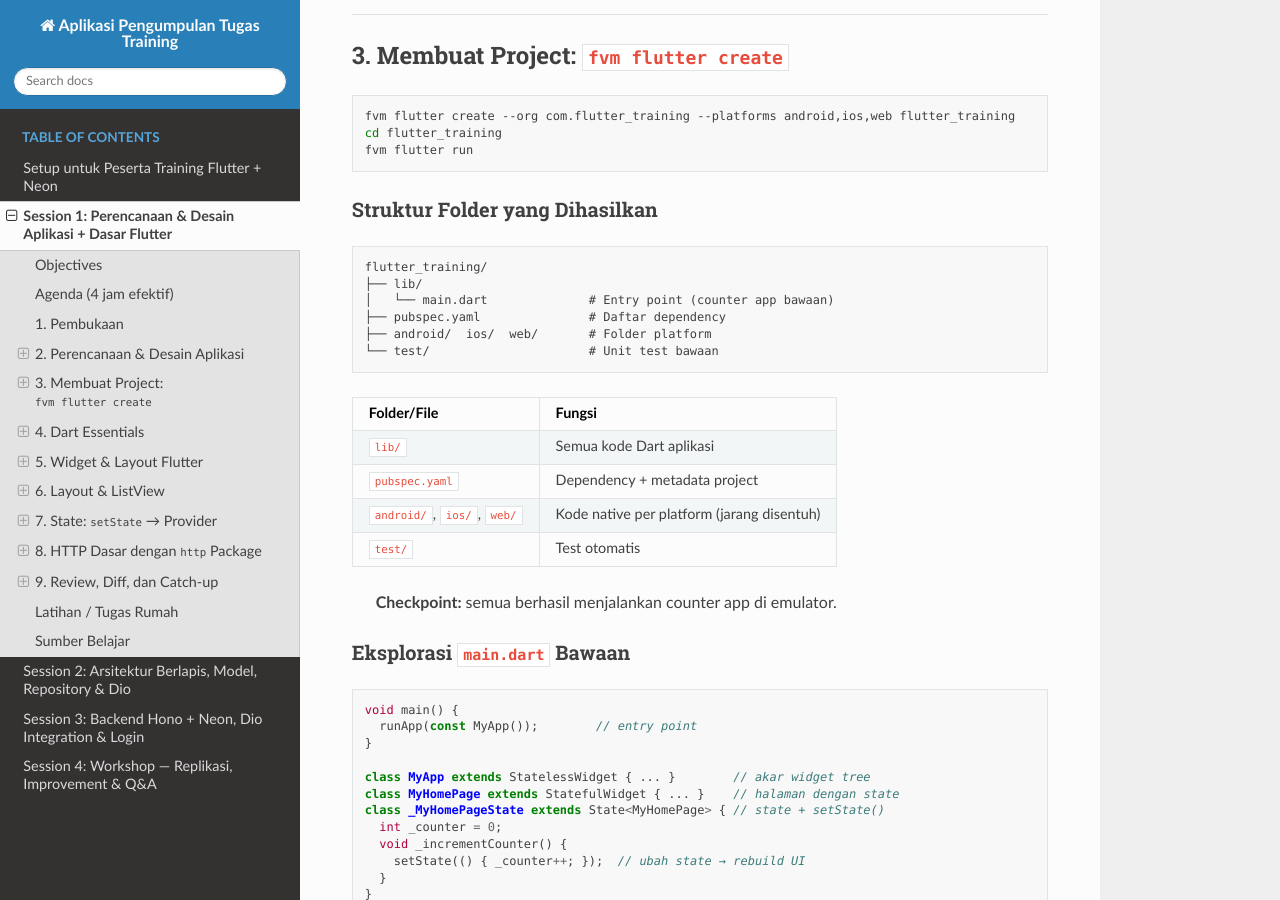
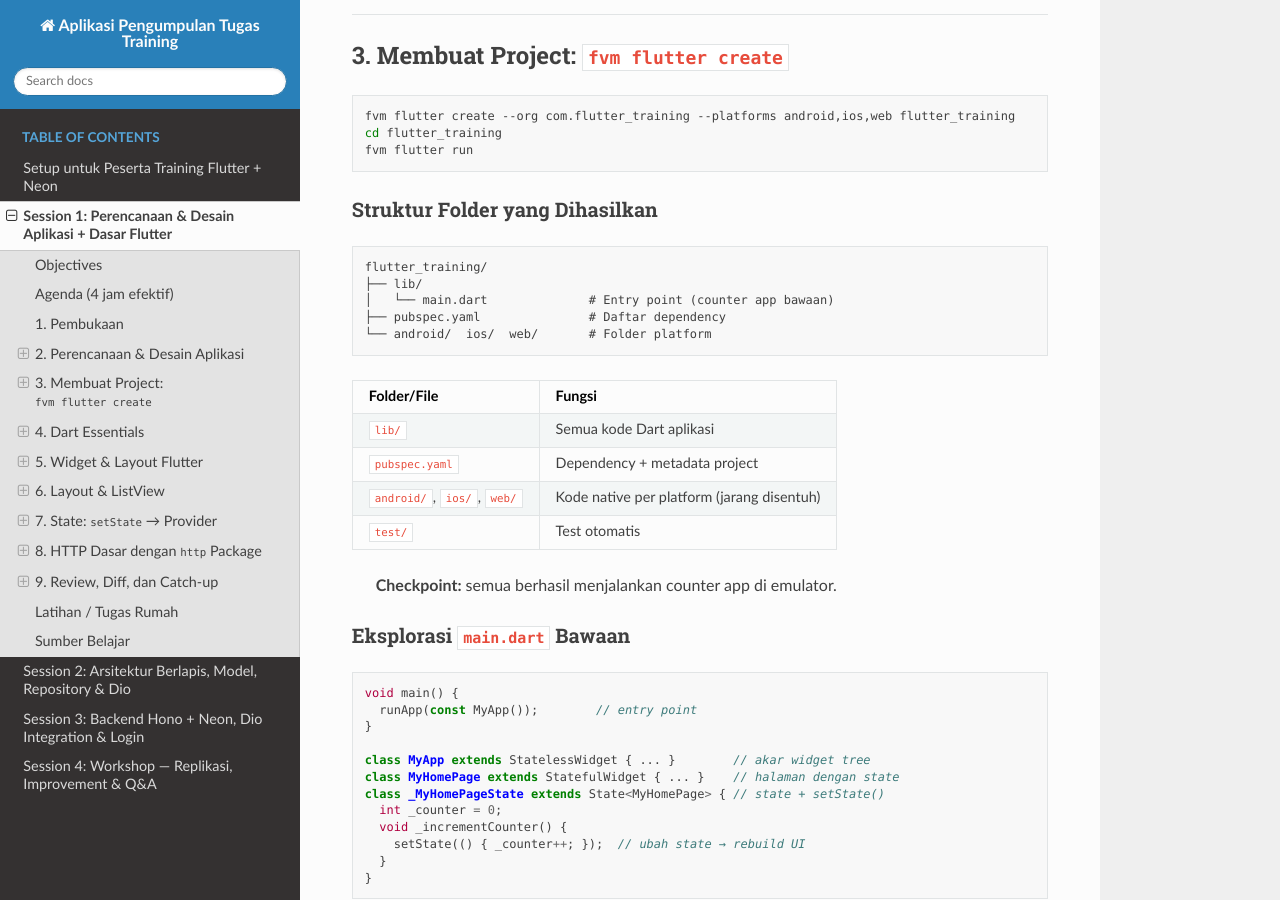
Before and after one commit to indraAsLesmana/next-training-flutter, a Sphinx documentation site: the page built from docs/session-1.md, in a window 1280 px wide and 900 px high, scrolled down 7766 px. Built offline with Sphinx 7.4.7 and the Read the Docs theme 3.1.0, drawn with Linux system fonts in a browser that asks for light colours.

````diff
--- a/docs/session-1.md
+++ b/docs/session-1.md
@@ -217,8 +217,7 @@ flutter_training/
 ├── lib/
 │   └── main.dart              # Entry point (counter app bawaan)
 ├── pubspec.yaml               # Daftar dependency
-├── android/  ios/  web/       # Folder platform
-└── test/                      # Unit test bawaan
+└── android/  ios/  web/       # Folder platform
 ```
 
 | Folder/File | Fungsi |
````
